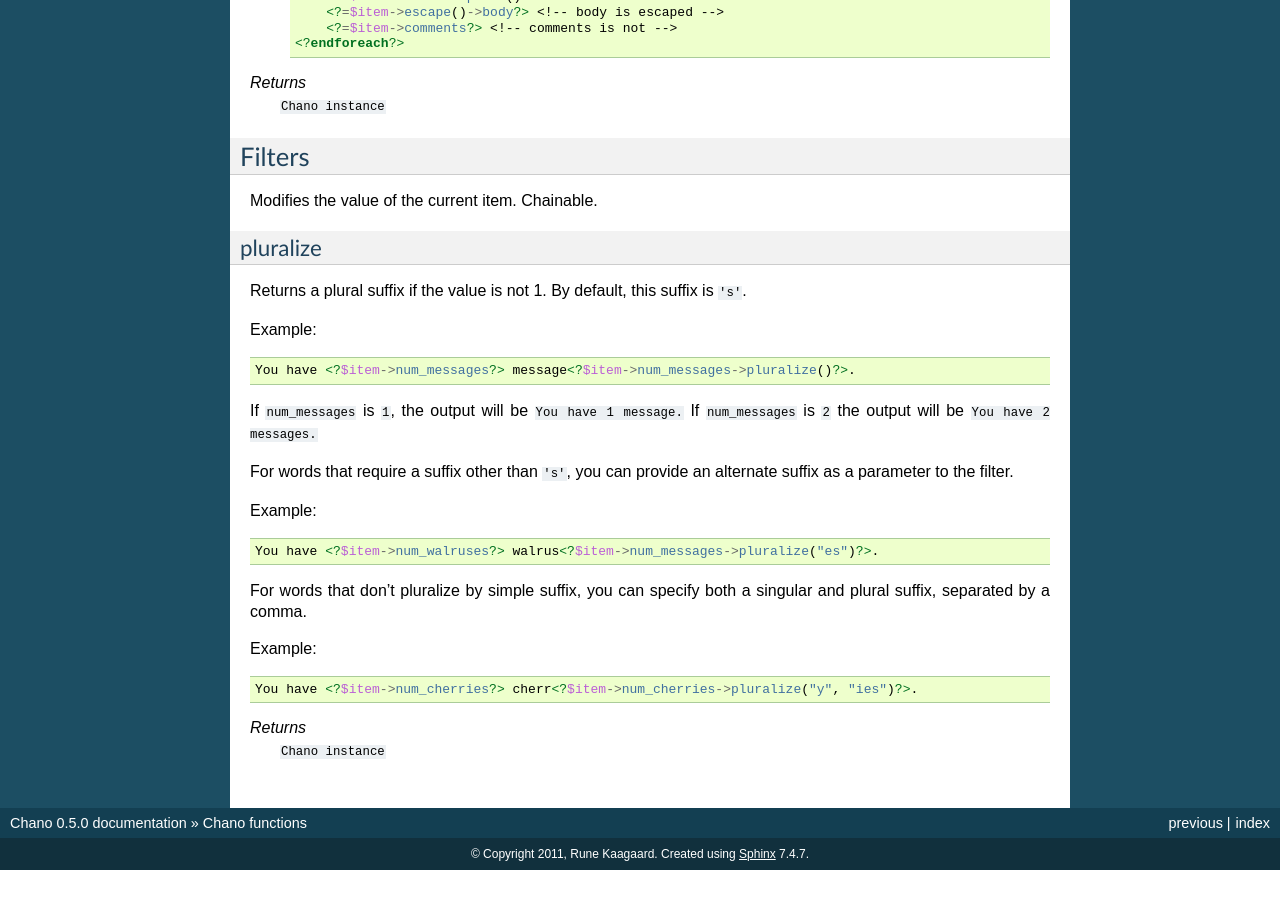
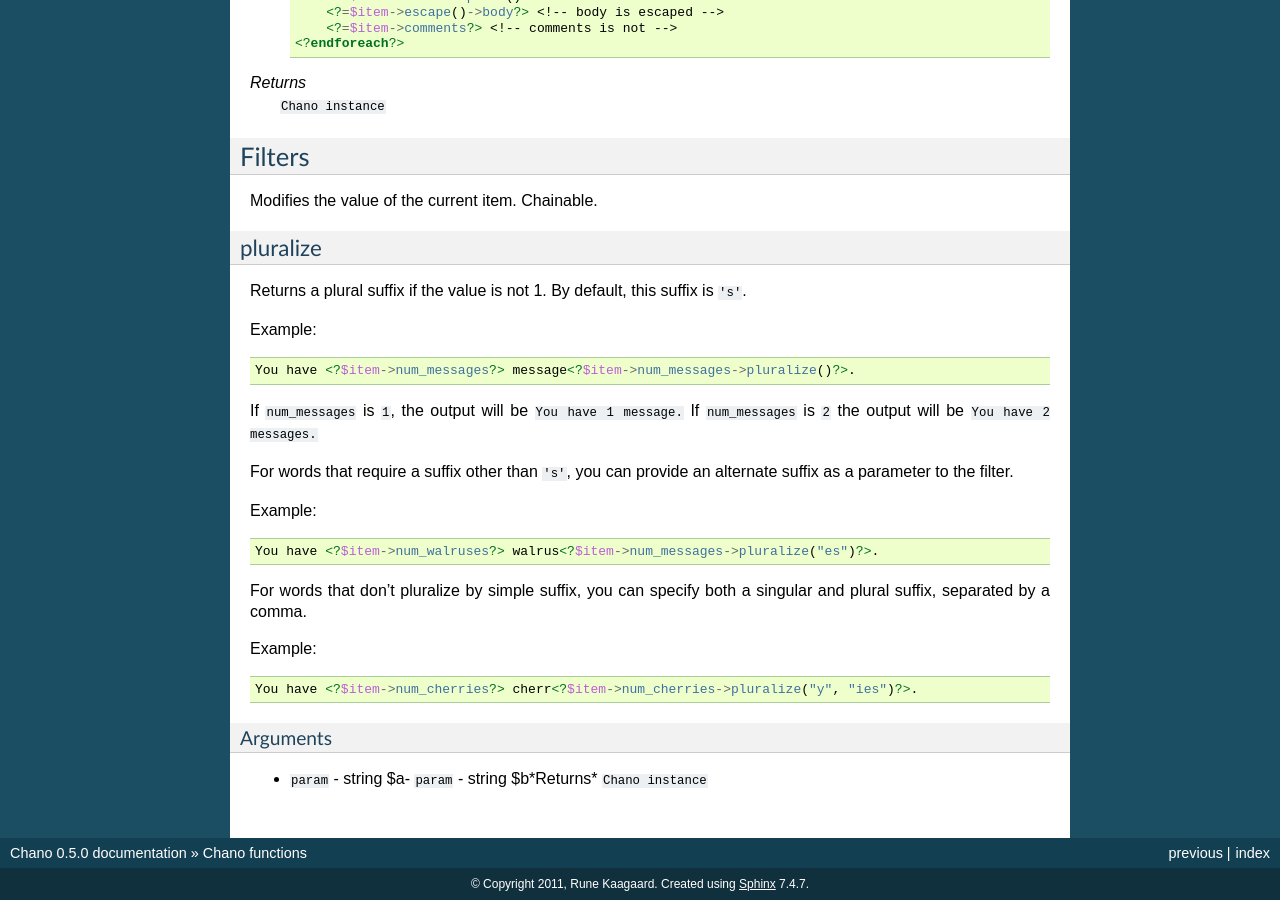
Before and after one commit to runekaagaard/php-chano, a Sphinx documentation site: the page built from docs/reference.rst, in a window 1280 px wide and 900 px high, scrolled down 1157 px. Built offline with Sphinx 7.4.7, drawn with Linux system fonts in a browser that asks for light colours; before the commit the page ends 2027 px from its top, so only the background shows below that.

Commit message:
Updating docs.

```diff
--- a/docs/reference.rst
+++ b/docs/reference.rst
@@ -108,5 +108,9 @@ singular and plural suffix, separated by a comma.
 Example::
 
     You have <?$item->num_cherries?> cherr<?$item->num_cherries->pluralize("y", "ies")?>.
-*Returns*
+
+Arguments
+~~~~~~~~~
+
+- ``param`` - string $a- ``param`` - string $b*Returns*
   ``Chano instance``
```
Also changed, not shown: 1 other file.
